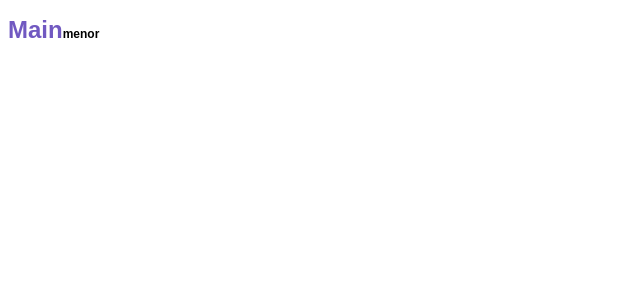
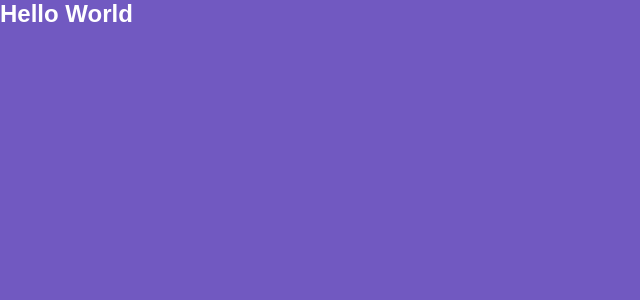
Before and after one commit to leohmoraes/rocketseat-05, a React (Create React App) app: page / in a window 1280 px wide. Shown: the top 300 px of the page, without its empty margins (0-640 px from the left). Built offline with nearby package versions, Linux system fonts and the light colour scheme.

Commit message:
05 - Estilos globais https://github.com/leohmoraes/rocketseat-05/issues/5

```diff
--- a/src/App.js
+++ b/src/App.js
@@ -2,10 +2,14 @@
 
 import Routes from './routes';
 
+import GlobalStyle from './styles/global';
 
 function App() {
   return (
-    <Routes />
+    <>
+      <GlobalStyle />
+      <Routes />
+    </>
   );
 }
 
--- a/src/pages/Main/index.js
+++ b/src/pages/Main/index.js
@@ -3,10 +3,5 @@
 import { Title } from "./styles";
 
 export default function Main() {
-  return (
-    <Title error={false} active>
-      Main
-      <small>menor</small>
-    </Title>
-  );
+  return <Title>Hello World</Title>;
 }
--- a/src/pages/Main/styles.js
+++ b/src/pages/Main/styles.js
@@ -1,13 +1,7 @@
 import styled from "styled-components";
 
 export const Title = styled.h1`
-  font-size: 24px;
-  color: ${props => (props.error ? 'red' : '#7159c1')};
-  font-family: Arial, Helvetica, sans-serif;
 
-  small {
-    font-size: 12px;
-    color: black;
-    ${props => (props.active ? '': 'display:none')};
-  }
+    color: #FFF;
+
 `;
--- /dev/null
+++ b/src/styles/global.js
@@ -0,0 +1,30 @@
+import { createGlobalStyle } from 'styled-components';
+
+export default createGlobalStyle`
+  * {
+    margin:0;
+    padding: 0;
+    outline: 0;
+    box-sizing: border-box; /* faz com que a margin e padding, todos os elementos sejam somados a largura do elemento */
+  }
+
+  html, border-style, #root {
+    min-height:100%;
+  }
+
+  body{
+    background: #7159c1;
+    -webkit-font-smoothing: antialiased !important; /* fonte mais definidas */
+
+  }
+
+  body, input, button {
+    color: #222;
+    font-size: 12px;
+    font-family: Arial, Helvetica, sans-serif;
+  }
+
+  button {
+    cursor: pointer;
+  }
+`;
```
